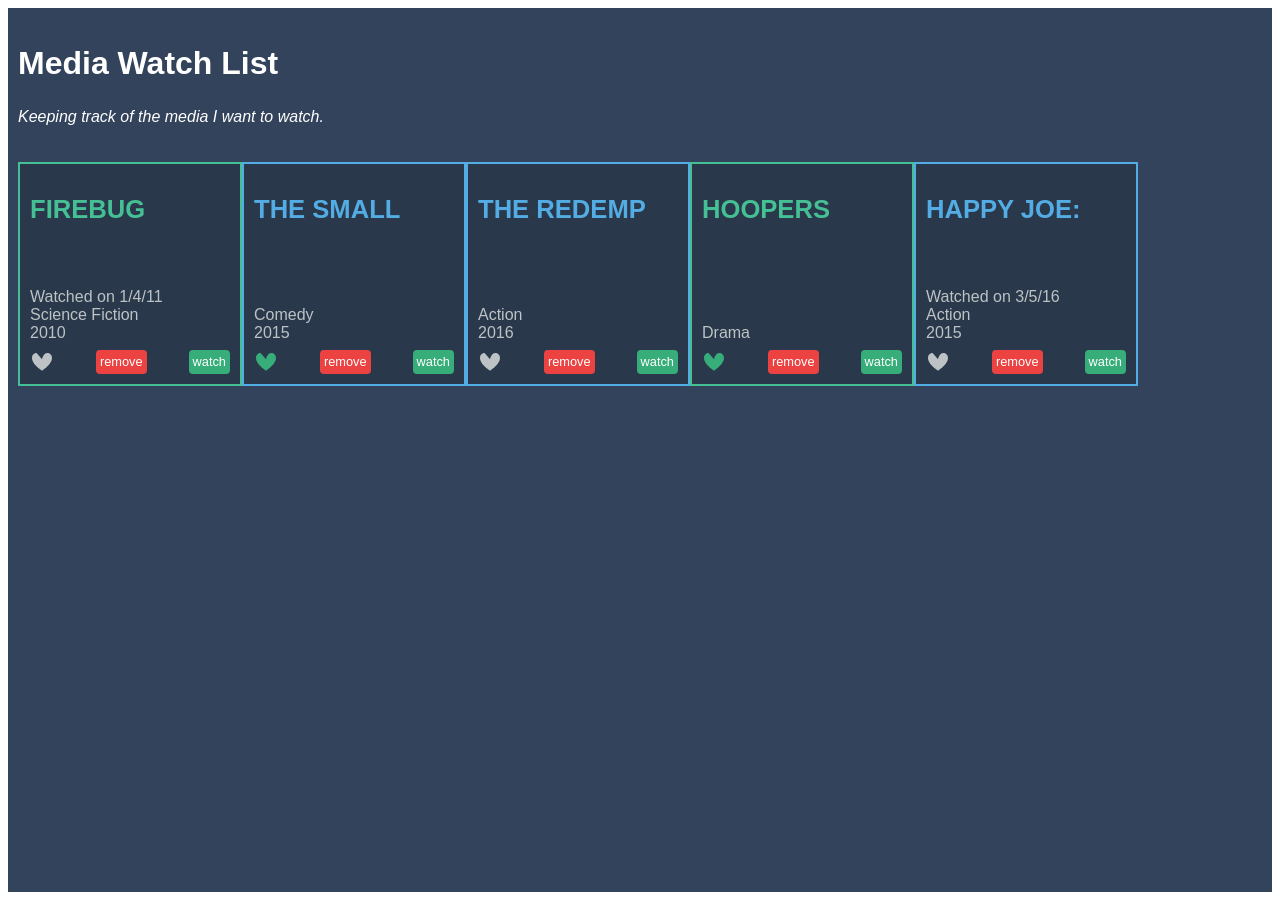
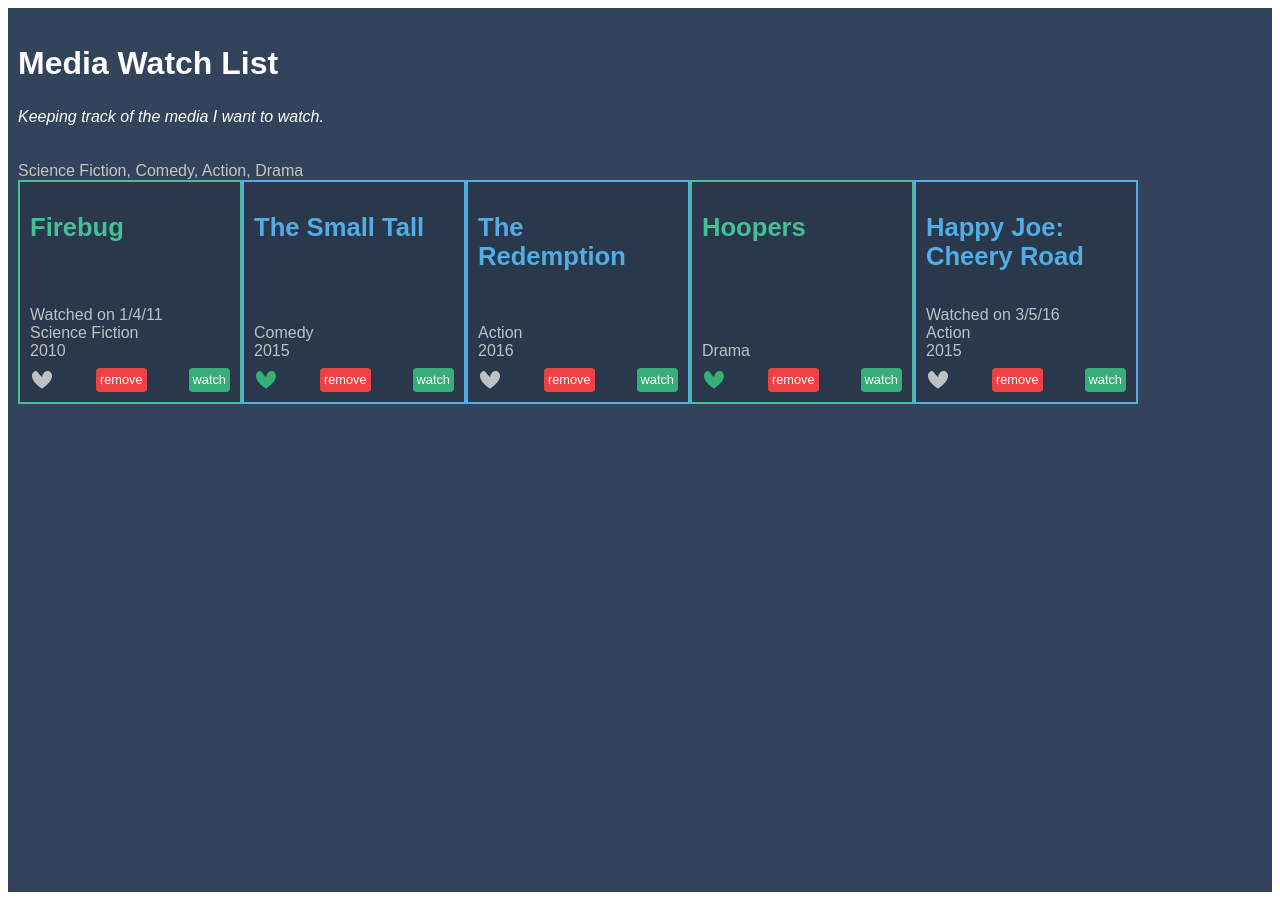
Before and after one commit to dmaharana/angular2-essential-training-updated, an Angular app: page / in a window 1280 px wide. Built offline with nearby package versions, Linux system fonts and the light colour scheme.

Commit message:
working code after chapter 3-08 using custom pipe

```diff
--- a/src/app/app.module.ts
+++ b/src/app/app.module.ts
@@ -6,6 +6,7 @@ import { AppComponent } from './app.component';
 import { MediaItemComponent } from './media-item/media-item.component';
 import { MediaItemListComponent } from './media-item-list/media-item-list.component';
 import { FavoriteDirective } from './favorite.directive';
+import { CategoryListPipe } from './category-list.pipe';
 
 
 @NgModule({
@@ -13,7 +14,8 @@ import { FavoriteDirective } from './favorite.directive';
     AppComponent,
     MediaItemComponent,
     MediaItemListComponent,
-    FavoriteDirective
+    FavoriteDirective,
+    CategoryListPipe
   ],
   imports: [
     BrowserModule
--- /dev/null
+++ b/src/app/category-list.pipe.ts
@@ -0,0 +1,18 @@
+import { Pipe, PipeTransform } from '@angular/core';
+
+@Pipe({
+  name: 'categoryList'
+})
+export class CategoryListPipe implements PipeTransform {
+
+  transform(mediaItems) {
+    var categories = [];
+    mediaItems.forEach(mediaItem => {
+      if (categories.indexOf(mediaItem.category) <= -1) {
+        categories.push(mediaItem.category);
+      }
+    });
+    return categories.join(', ');
+  }
+
+}
--- a/src/app/media-item-list/media-item-list.component.html
+++ b/src/app/media-item-list/media-item-list.component.html
@@ -1,3 +1,6 @@
+<header>
+  <div>{{ mediaItems | categoryList }}</div>
+</header>
 <section>
   <app-media-item
     [ngClass]="{'medium-movies': mediaItem.medium==='Movies', 'medium-series': mediaItem.medium==='Series'}"
--- a/src/app/media-item/media-item.component.html
+++ b/src/app/media-item/media-item.component.html
@@ -1,4 +1,4 @@
-<h2>{{ mediaItem.name |slice: 0: 10 | uppercase }}</h2>
+<h2>{{ mediaItem.name }}</h2>
 <ng-template [ngIf]="mediaItem.watchedOn">
   <div>Watched on {{ mediaItem.watchedOn | date: 'shortDate' }}</div>
 </ng-template>
```
Also changed, not shown: 1 other file (tests, documents, lock files or other folders).
